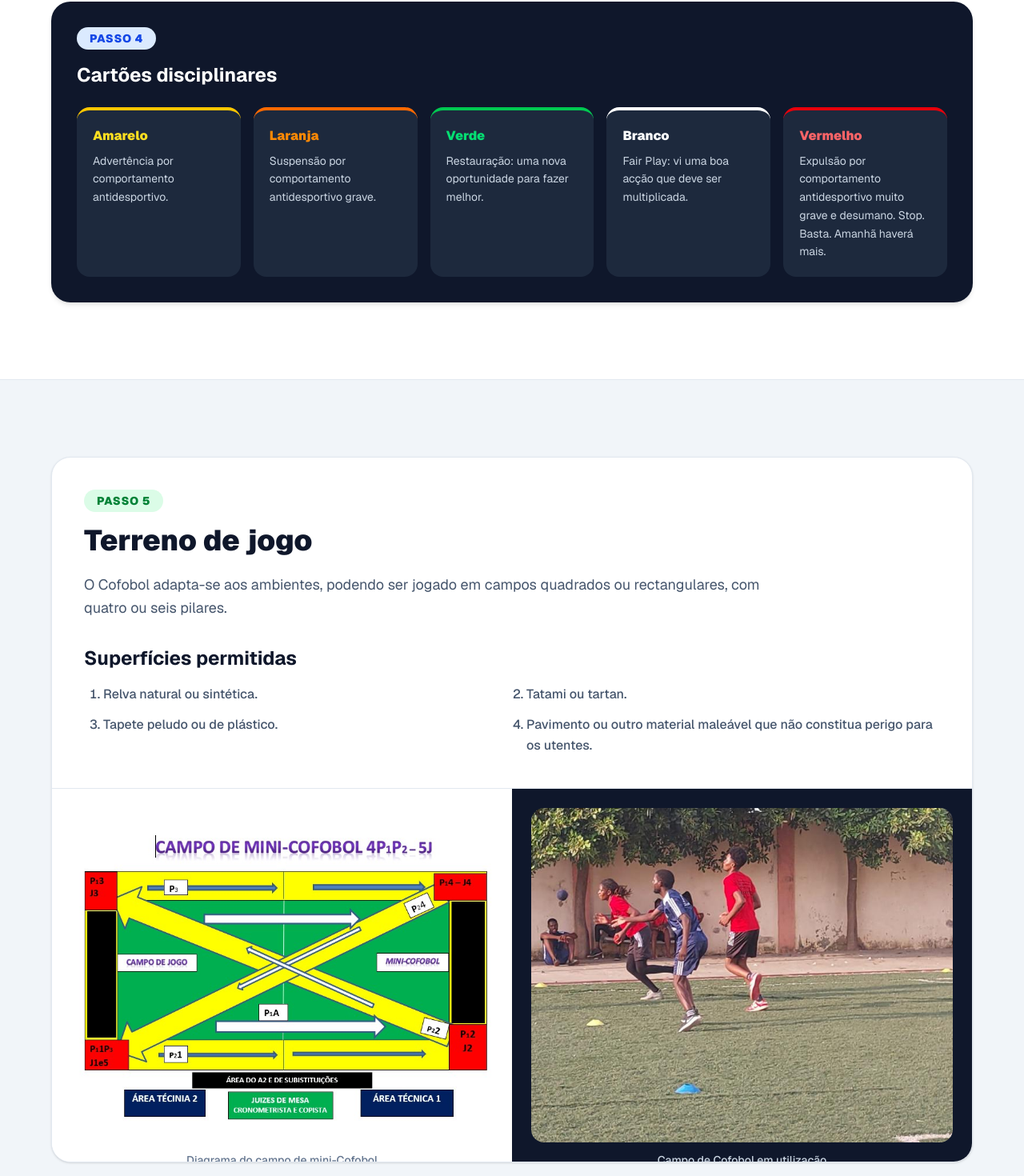
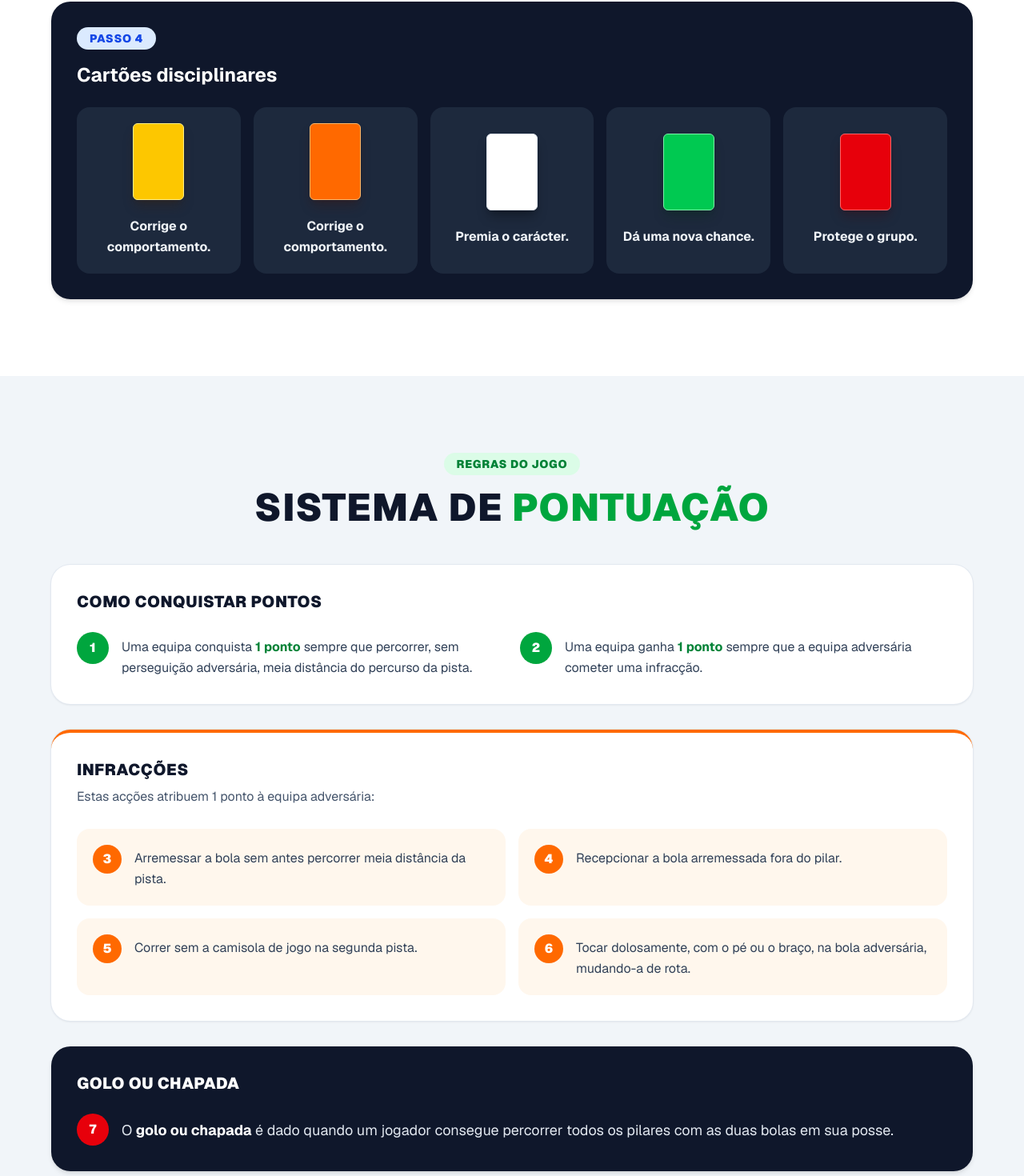
Before and after one commit to josesebastiao/cofobol-site, a Next.js app: page / in a window 1280 px wide. Shown: the part 3319-4789 px from the top of the page at 80% size. Built offline with nearby package versions, Linux system fonts and the light colour scheme.

Commit message:
V10 AJUSTES NA COPY

```diff
--- a/app/page.tsx
+++ b/app/page.tsx
@@ -3,6 +3,7 @@ import Hero from '../components/Hero';
 import Historia from '../components/Historia';
 import SliderMidia from '../components/SliderMidia';
 import Regras from '../components/Regras';
+import SistemaPontuacao from '../components/SistemaPontuacao';
 import Equipamentos from '../components/Equipamentos';
 import Campo from '../components/Campo';
 import TabelaCompatibilidade from '../components/TabelaCompatibilidade';
@@ -18,6 +19,7 @@ export default function Home() {
       <SliderMidia />
       <section id="jogo" className="scroll-mt-20">
         <Regras />
+        <SistemaPontuacao />
         <Campo />
         <Equipamentos />
       </section>
--- a/components/Regras.tsx
+++ b/components/Regras.tsx
@@ -39,11 +39,26 @@ export default function Regras() {
             <span className="inline-block mb-4 rounded-full bg-blue-100 px-4 py-1 text-sm font-black uppercase tracking-wider text-blue-700">Passo 4</span>
             <h3 className="text-2xl font-bold text-white mb-6">Cartões disciplinares</h3>
             <div className="grid grid-cols-1 md:grid-cols-2 xl:grid-cols-5 gap-4">
-              <div className="rounded-2xl border-t-4 border-yellow-400 bg-slate-800 p-5"><h4 className="font-black text-yellow-300 mb-2">Amarelo</h4><p className="text-sm text-slate-300 leading-relaxed">Advertência por comportamento antidesportivo.</p></div>
-              <div className="rounded-2xl border-t-4 border-orange-500 bg-slate-800 p-5"><h4 className="font-black text-orange-400 mb-2">Laranja</h4><p className="text-sm text-slate-300 leading-relaxed">Suspensão por comportamento antidesportivo grave.</p></div>
-              <div className="rounded-2xl border-t-4 border-green-500 bg-slate-800 p-5"><h4 className="font-black text-green-400 mb-2">Verde</h4><p className="text-sm text-slate-300 leading-relaxed">Restauração: uma nova oportunidade para fazer melhor.</p></div>
-              <div className="rounded-2xl border-t-4 border-white bg-slate-800 p-5"><h4 className="font-black text-white mb-2">Branco</h4><p className="text-sm text-slate-300 leading-relaxed">Fair Play: vi uma boa acção que deve ser multiplicada.</p></div>
-              <div className="rounded-2xl border-t-4 border-red-600 bg-slate-800 p-5"><h4 className="font-black text-red-400 mb-2">Vermelho</h4><p className="text-sm text-slate-300 leading-relaxed">Expulsão por comportamento antidesportivo muito grave e desumano. Stop. Basta. Amanhã haverá mais.</p></div>
+              <div className="flex min-h-48 flex-col items-center justify-center gap-5 rounded-2xl bg-slate-800 p-5 text-center">
+                <div role="img" aria-label="Cartão amarelo" className="h-24 w-16 rounded-md border border-yellow-200 bg-yellow-400 shadow-lg shadow-yellow-950/30" />
+                <p className="font-bold leading-relaxed text-slate-100">Corrige o comportamento.</p>
+              </div>
+              <div className="flex min-h-48 flex-col items-center justify-center gap-5 rounded-2xl bg-slate-800 p-5 text-center">
+                <div role="img" aria-label="Cartão laranja" className="h-24 w-16 rounded-md border border-orange-300 bg-orange-500 shadow-lg shadow-orange-950/30" />
+                <p className="font-bold leading-relaxed text-slate-100">Corrige o comportamento.</p>
+              </div>
+              <div className="flex min-h-48 flex-col items-center justify-center gap-5 rounded-2xl bg-slate-800 p-5 text-center">
+                <div role="img" aria-label="Cartão branco" className="h-24 w-16 rounded-md border border-slate-200 bg-white shadow-lg shadow-black/30" />
+                <p className="font-bold leading-relaxed text-slate-100">Premia o carácter.</p>
+              </div>
+              <div className="flex min-h-48 flex-col items-center justify-center gap-5 rounded-2xl bg-slate-800 p-5 text-center">
+                <div role="img" aria-label="Cartão verde" className="h-24 w-16 rounded-md border border-green-300 bg-green-500 shadow-lg shadow-green-950/30" />
+                <p className="font-bold leading-relaxed text-slate-100">Dá uma nova chance.</p>
+              </div>
+              <div className="flex min-h-48 flex-col items-center justify-center gap-5 rounded-2xl bg-slate-800 p-5 text-center">
+                <div role="img" aria-label="Cartão vermelho" className="h-24 w-16 rounded-md border border-red-400 bg-red-600 shadow-lg shadow-red-950/30" />
+                <p className="font-bold leading-relaxed text-slate-100">Protege o grupo.</p>
+              </div>
             </div>
           </article>
         </div>
--- /dev/null
+++ b/components/SistemaPontuacao.tsx
@@ -0,0 +1,70 @@
+import React from 'react';
+
+const infracoes = [
+  'Arremessar a bola sem antes percorrer meia distância da pista.',
+  'Recepcionar a bola arremessada fora do pilar.',
+  'Correr sem a camisola de jogo na segunda pista.',
+  'Tocar dolosamente, com o pé ou o braço, na bola adversária, mudando-a de rota.',
+];
+
+export default function SistemaPontuacao() {
+  return (
+    <section aria-labelledby="titulo-sistema-pontuacao" className="bg-slate-100 px-6 py-24">
+      <div className="mx-auto max-w-6xl">
+        <div className="mb-12 text-center">
+          <span className="mb-4 inline-block rounded-full bg-green-100 px-4 py-1 text-sm font-black uppercase tracking-wider text-green-700">
+            Regras do jogo
+          </span>
+          <h2 id="titulo-sistema-pontuacao" className="text-4xl font-black uppercase tracking-wide text-slate-900 md:text-5xl">
+            Sistema de <span className="text-green-600">Pontuação</span>
+          </h2>
+        </div>
+
+        <div className="grid gap-8 lg:grid-cols-2">
+          <article className="rounded-3xl bg-white p-7 shadow-sm ring-1 ring-slate-200 md:p-8 lg:col-span-2">
+            <h3 className="mb-6 text-xl font-black uppercase tracking-wide text-slate-900">Como conquistar pontos</h3>
+            <ol className="grid gap-5 md:grid-cols-2">
+              <li className="flex gap-4">
+                <span className="flex h-10 w-10 shrink-0 items-center justify-center rounded-full bg-green-600 font-black text-white">1</span>
+                <p className="pt-1.5 leading-relaxed text-slate-700">
+                  Uma equipa conquista <strong className="text-green-700">1 ponto</strong> sempre que percorrer, sem perseguição adversária, meia distância do percurso da pista.
+                </p>
+              </li>
+              <li className="flex gap-4">
+                <span className="flex h-10 w-10 shrink-0 items-center justify-center rounded-full bg-green-600 font-black text-white">2</span>
+                <p className="pt-1.5 leading-relaxed text-slate-700">
+                  Uma equipa ganha <strong className="text-green-700">1 ponto</strong> sempre que a equipa adversária cometer uma infracção.
+                </p>
+              </li>
+            </ol>
+          </article>
+
+          <article className="rounded-3xl border-t-4 border-orange-500 bg-white p-7 shadow-sm ring-1 ring-slate-200 md:p-8 lg:col-span-2">
+            <h3 className="mb-2 text-xl font-black uppercase tracking-wide text-slate-900">Infracções</h3>
+            <p className="mb-7 text-slate-600">Estas acções atribuem 1 ponto à equipa adversária:</p>
+            <ol className="grid gap-4 md:grid-cols-2">
+              {infracoes.map((infracao, index) => (
+                <li key={infracao} className="flex gap-4 rounded-2xl bg-orange-50 p-5">
+                  <span className="flex h-9 w-9 shrink-0 items-center justify-center rounded-full bg-orange-500 font-black text-white">
+                    {index + 3}
+                  </span>
+                  <p className="pt-1 leading-relaxed text-slate-700">{infracao}</p>
+                </li>
+              ))}
+            </ol>
+          </article>
+
+          <article className="rounded-3xl bg-slate-900 p-7 text-white shadow-md md:p-8 lg:col-span-2">
+            <h3 className="mb-6 text-xl font-black uppercase tracking-wide text-white">Golo ou chapada</h3>
+            <div className="flex gap-4">
+              <span className="flex h-10 w-10 shrink-0 items-center justify-center rounded-full bg-red-600 font-black text-white">7</span>
+              <p className="pt-1.5 text-lg leading-relaxed text-slate-200">
+                O <strong className="text-white">golo ou chapada</strong> é dado quando um jogador consegue percorrer todos os pilares com as duas bolas em sua posse.
+              </p>
+            </div>
+          </article>
+        </div>
+      </div>
+    </section>
+  );
+}
```
